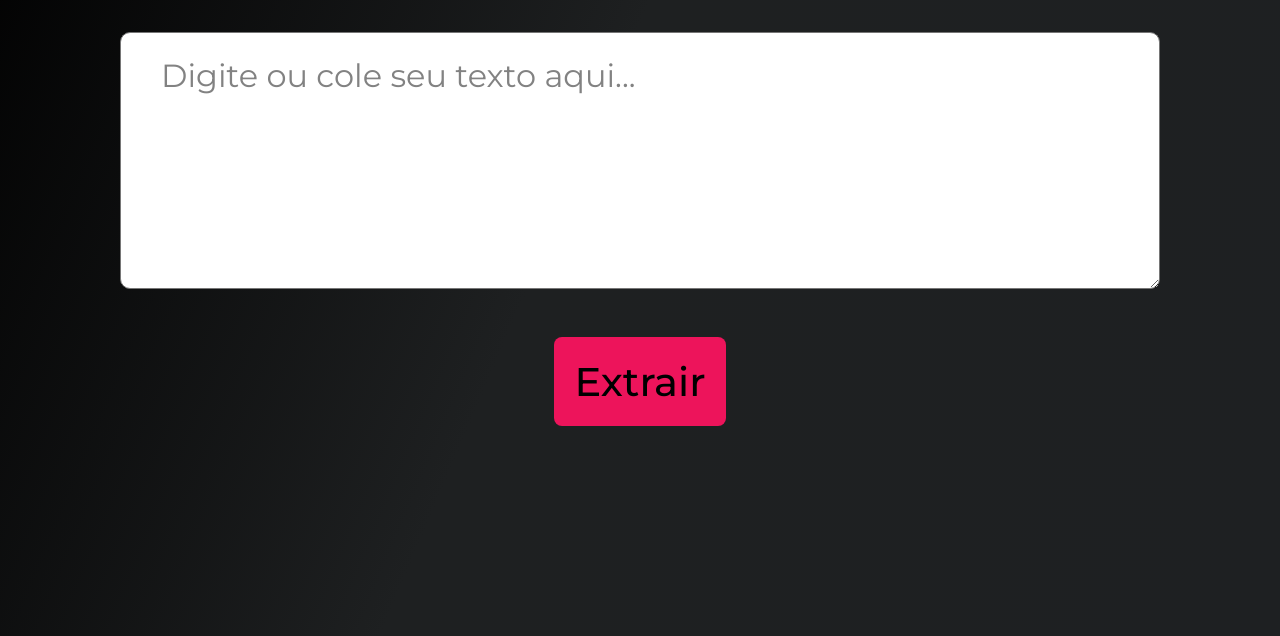
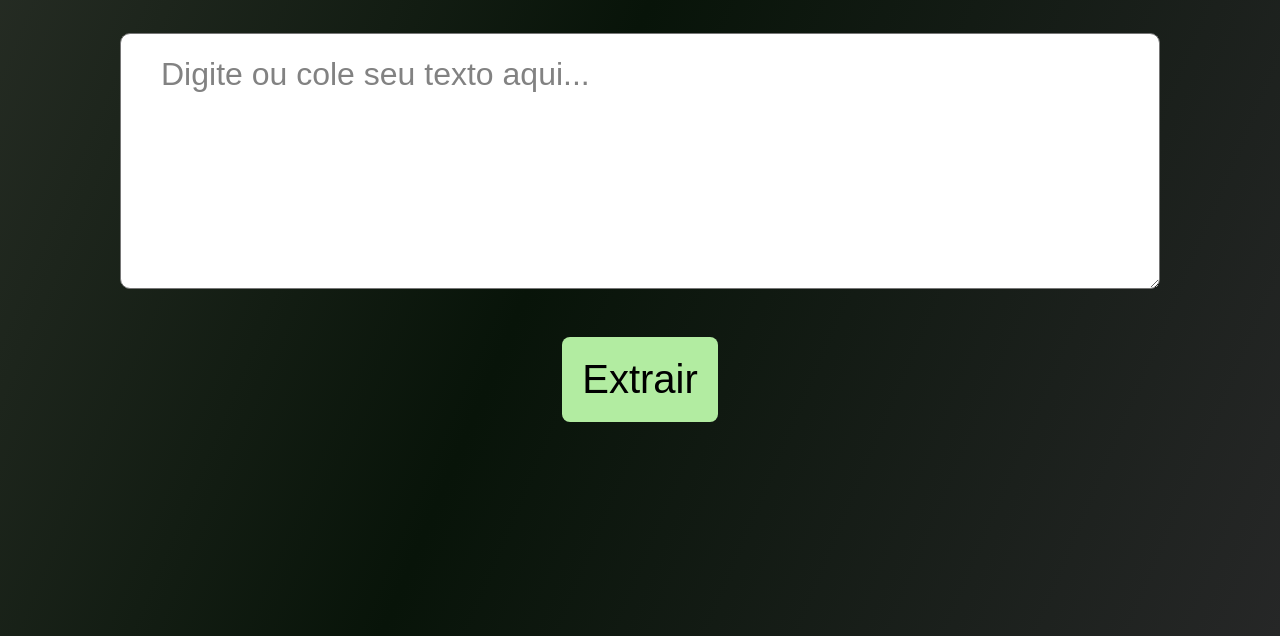
Before and after one commit to Fefomp3/JEFFERSON, a plain HTML site: page index.html in a window 1280 px wide. Shown: the part 198-834 px from the top of the page. Drawn offline with Linux system fonts and the light colour scheme.

Commit message:
Update text separator in result display and adjust CSS variables for consistency

```diff
--- a/script.js
+++ b/script.js
@@ -10,7 +10,7 @@ const campoResultado = document.querySelector("#maria");
 
 const termosChave = proctext(text);
 
-campoResultado.textContent = termosChave.join(", ");
+campoResultado.textContent = termosChave.join(" - ");
 
 
 }
--- a/style.css
+++ b/style.css
@@ -1,14 +1,14 @@
 @import url('https://fonts.googleapis.com/css2?family=Montserrat:ital,wght@0,100..900;1,100..900&display=swap');
 
 :root {
-    --cor-destaque: #ED145B;
-    --cor-gradiente-preto: linear-gradient(113deg, #000 0%, #1E2021 44.96%, #1E2022 100%);
+    --cor-destaque: #b2eca1;
+    --cor-gradiente-preto: linear-gradient(113deg, #282e26 0%, #081409 44.96%, #262727 100%);
 }
 
 * {
     margin: 0;
     padding: 0;
-    font-family: Montserrat;
+    font-family:fantasy;
 }
 
 body {
```
